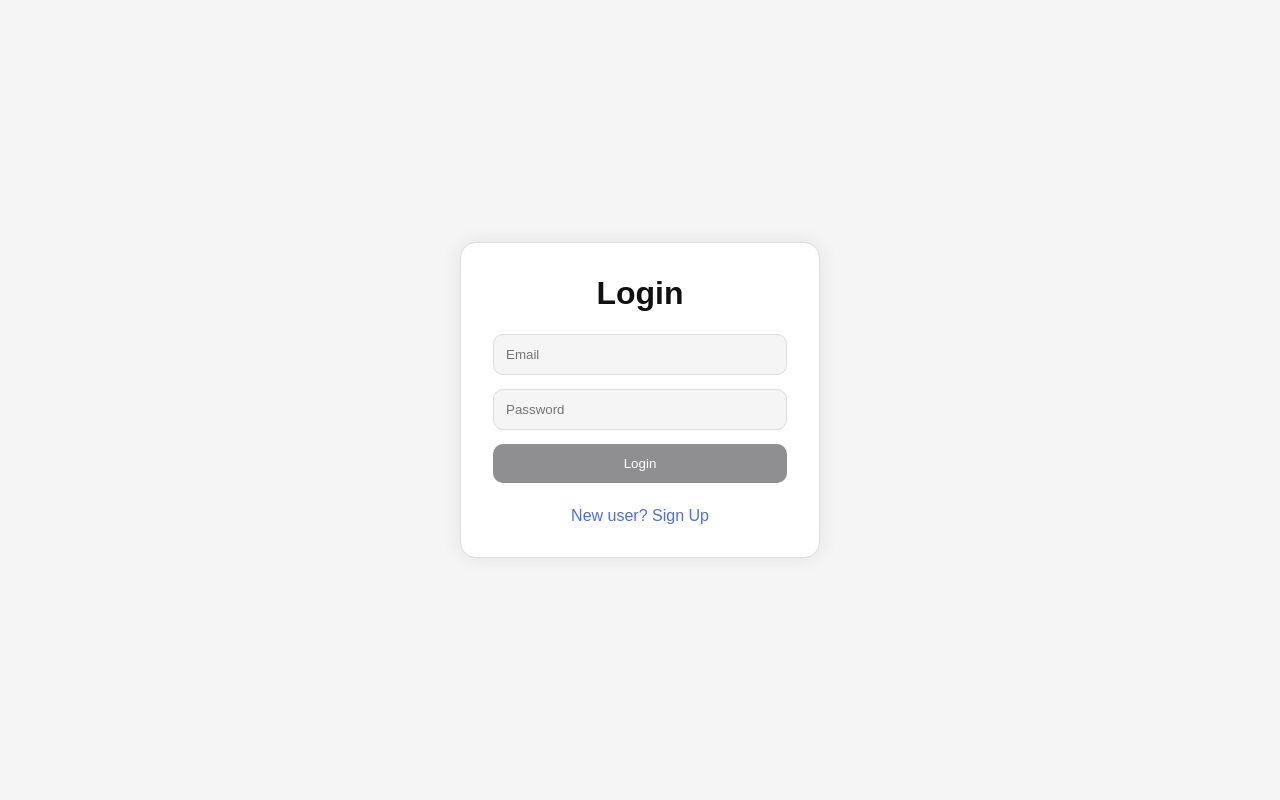
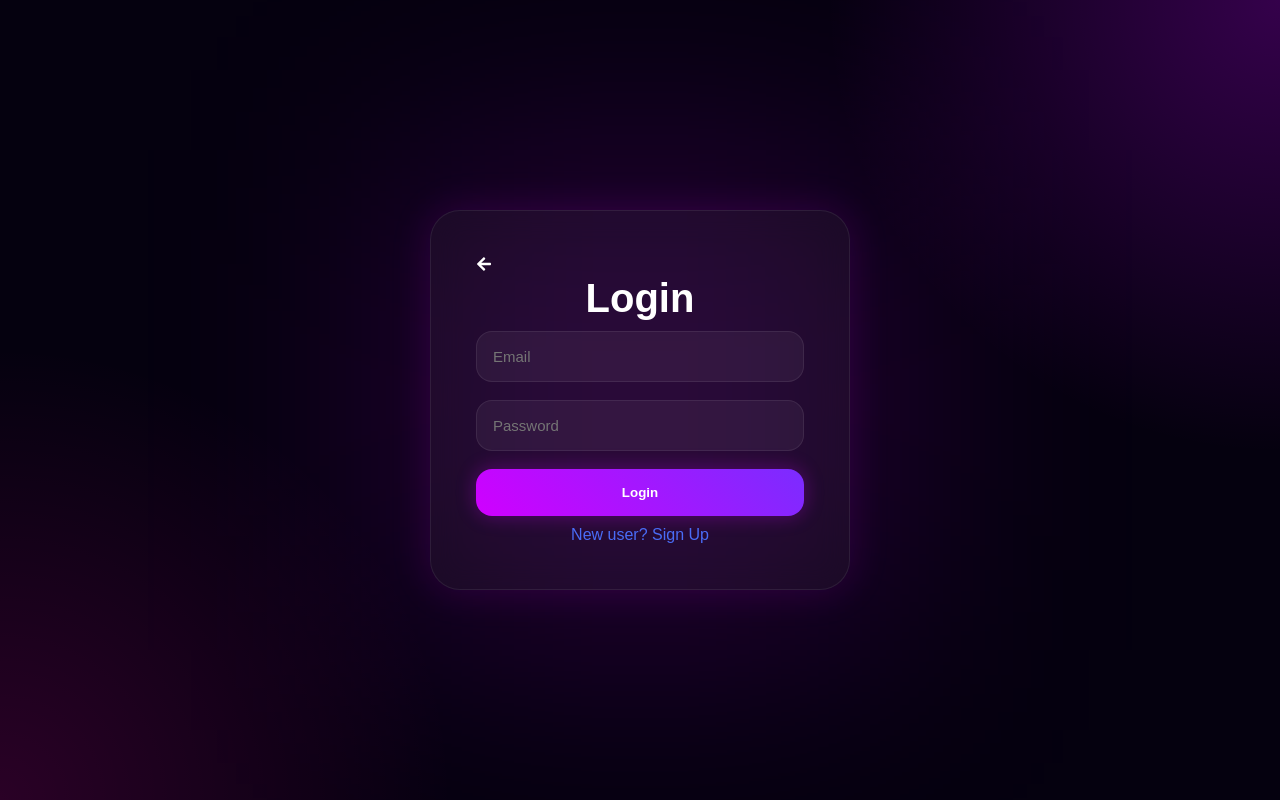
Before and after one commit to Nehaa0704/AI-Chatbot, a React (Create React App) app in the folder chatbot-frontend/: page / in a window 1280 px wide. Both pictures are taken after a click on the button "Login". Built offline with nearby package versions, Linux system fonts and the light colour scheme.

Commit message:
updated ui of login page

```diff
--- a/chatbot-frontend/src/App.css
+++ b/chatbot-frontend/src/App.css
@@ -31,50 +31,214 @@ body.dark {
 
 /* ---------- LOGIN PAGE ---------- */
 
+/* ---------- LOGIN PAGE ---------- */
+
 .login-page {
   height: 100vh;
-  background: var(--bg);
-  color: var(--text);
+
   display: flex;
   justify-content: center;
   align-items: center;
+
+  position: relative;
+
+  overflow: hidden;
+
+  background:
+    radial-gradient(circle at top right,
+    rgba(195,0,255,0.25),
+    transparent 30%),
+
+    radial-gradient(circle at bottom left,
+    rgba(255,0,170,0.15),
+    transparent 30%),
+
+    #05010f;
 }
 
+/* Glow Effect */
+
+.login-page::before {
+  content: "";
+
+  position: absolute;
+
+  width: 500px;
+  height: 500px;
+
+  background: rgba(208,0,255,0.15);
+
+  filter: blur(120px);
+
+  z-index: 0;
+}
+
+/* Login Card */
+
 .login-box {
-  width: 360px;
-  background: var(--card);
-  padding: 32px;
-  border-radius: 16px;
-  border: 1px solid var(--border);
-  box-shadow: 0 0 20px rgba(0,0,0,0.08);
+  width: 420px;
+
+  padding: 45px;
+
+  border-radius: 30px;
+
+  position: relative;
+  z-index: 1;
+
+  background: rgba(255,255,255,0.04);
+
+  border:
+    1px solid rgba(255,255,255,0.08);
+
+  backdrop-filter: blur(15px);
+
+  box-shadow:
+    0 0 40px rgba(208,0,255,0.15);
+
+  animation: fadeUp 0.6s ease;
 }
+
+/* Badge */
+
+.login-badge {
+  display: inline-block;
+
+  padding: 8px 16px;
+
+  border-radius: 30px;
+
+  background: rgba(208,0,255,0.1);
+
+  border:
+    1px solid rgba(208,0,255,0.4);
+
+  color: #d000ff;
+
+  font-size: 13px;
+
+  margin-bottom: 20px;
+}
+
+/* Title */
 
 .login-box h1 {
   text-align: center;
-  margin-bottom: 22px;
+
+  font-size: 2.5rem;
+
+  margin-bottom: 10px;
 }
 
-.login-box input,
+/* Subtitle */
+
+.login-subtitle {
+  text-align: center;
+
+  color: #bbb;
+
+  margin-bottom: 30px;
+
+  line-height: 1.7;
+}
+
+/* Inputs */
+
+.login-box input {
+  width: 100%;
+
+  padding: 16px;
+
+  margin-bottom: 18px;
+
+  border-radius: 16px;
+
+  border:
+    1px solid rgba(255,255,255,0.08);
+
+  background:
+    rgba(255,255,255,0.05);
+
+  color: white;
+
+  outline: none;
+
+  font-size: 15px;
+
+  transition: 0.3s;
+}
+
+.login-box input:focus {
+
+  border: 1px solid #d000ff;
+
+  box-shadow:
+    0 0 15px rgba(208,0,255,0.3);
+}
+
+/* Button */
+
 .login-box button {
   width: 100%;
-  padding: 12px;
-  margin-bottom: 14px;
-  border-radius: 10px;
+
+  padding: 16px;
+
+  border: none;
+
+  border-radius: 16px;
+
+  background:
+    linear-gradient(45deg, #d000ff, #7b2cff);
+
+  color: white;
+
+  font-weight: bold;
+
+  cursor: pointer;
+
+  transition: 0.3s;
+
+  box-shadow:
+    0 0 20px rgba(208,0,255,0.3);
 }
 
-.login-box input {
-  border: 1px solid var(--border);
-  background: var(--bg);
-  color: var(--text);
+.login-box button:hover {
+
+  transform: translateY(-3px);
+
+  box-shadow:
+    0 0 30px rgba(208,0,255,0.5);
 }
 
-.login-box button {
-  border: none;
-  background: var(--primary);
-  color: white;
+/* Signup Text */
+
+.login-box p {
+  margin-top: 20px;
+
+  text-align: center;
+
+  color: #bbb;
+}
+
+.login-box span {
+  color: #d000ff;
+
   cursor: pointer;
 }
 
+/* Animation */
+
+@keyframes fadeUp {
+
+  from {
+    opacity: 0;
+    transform: translateY(40px);
+  }
+
+  to {
+    opacity: 1;
+    transform: translateY(0);
+  }
+}
 /* ---------- APP ---------- */
 
 .app {
--- a/chatbot-frontend/src/App.js
+++ b/chatbot-frontend/src/App.js
@@ -4,6 +4,7 @@ import remarkGfm from "remark-gfm";
 import LandingPage from "./components/LandingPage";
 import VoiceAssistant from "./components/VoiceAssistant";
 import ReactMarkdown from "react-markdown";
+import { FaArrowLeft } from "react-icons/fa";
 
 
 import "./App.css";
@@ -285,7 +286,7 @@ const speak = (text) => {
   console.log("conversationId:", conversationId);
   console.log("token:", token);
 
-  const messageText = voiceText || input;
+  const messageText = String(voiceText || input);
 
   if (!messageText || !messageText.trim() || loading) return;
 
@@ -447,7 +448,12 @@ const pinChat = async (id, currentStatus) => {
   return (
     <div className="login-page">
       <div className="login-box">
-
+        <div
+         className="back-home"
+         onClick={() => setShowLanding(true)}
+        >
+         <FaArrowLeft />
+      </div>
         <h1>{isSignup ? "Sign Up" : "Login"}</h1>
 
         {isSignup && (
@@ -695,13 +701,20 @@ const pinChat = async (id, currentStatus) => {
             <div className="mic-wrapper">
             {/* 🎤 Voice Assistant Button */}
               <VoiceAssistant
-                 onVoiceInput={(text) => sendMessage(text, true)}
+                 onVoiceInput={(text) => {
+                      if (typeof text === "string") {
+                       sendMessage(text, true)
+                      }
+                    }}
               />
           </div>
 
-            <button onClick={sendMessage} disabled = {loading}>
-              {loading ? "..." : ">"}
-              &gt;
+            <button
+              onClick={() => sendMessage()}
+              disabled={loading}
+            >
+              {loading ? "..." : "➤"}
+
             </button>
             </div>
 
--- a/chatbot-frontend/src/components/LandingPage.js
+++ b/chatbot-frontend/src/components/LandingPage.js
@@ -233,7 +233,7 @@ const LandingPage = ({ onStart }) => {
 
             <h3>Project Team</h3>
 
-            <p classname = "project-title">
+            <p className = "project-title">
               Final Year Project —
               AI Chatbot with Voice Assistant
             </p>
```
